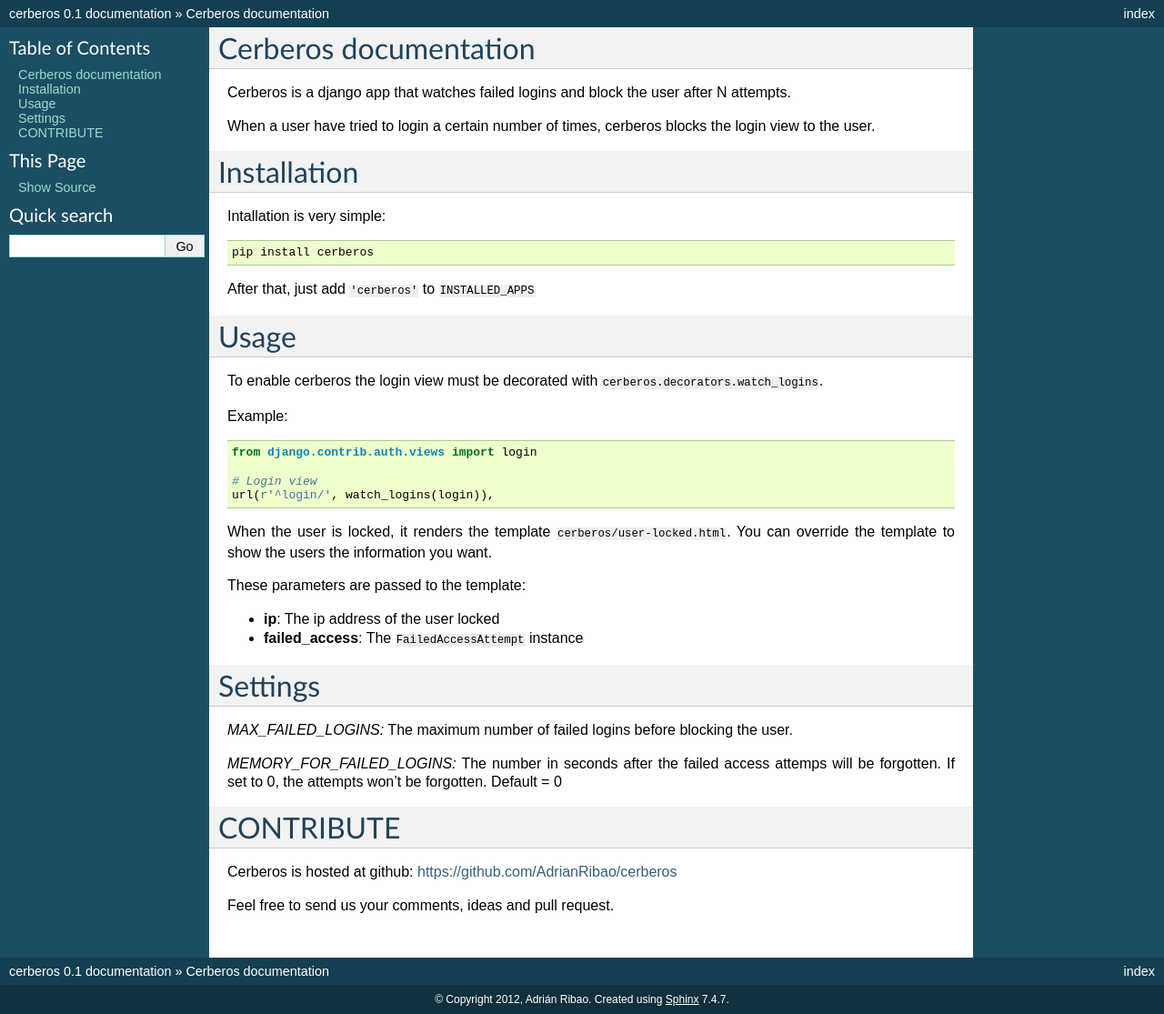
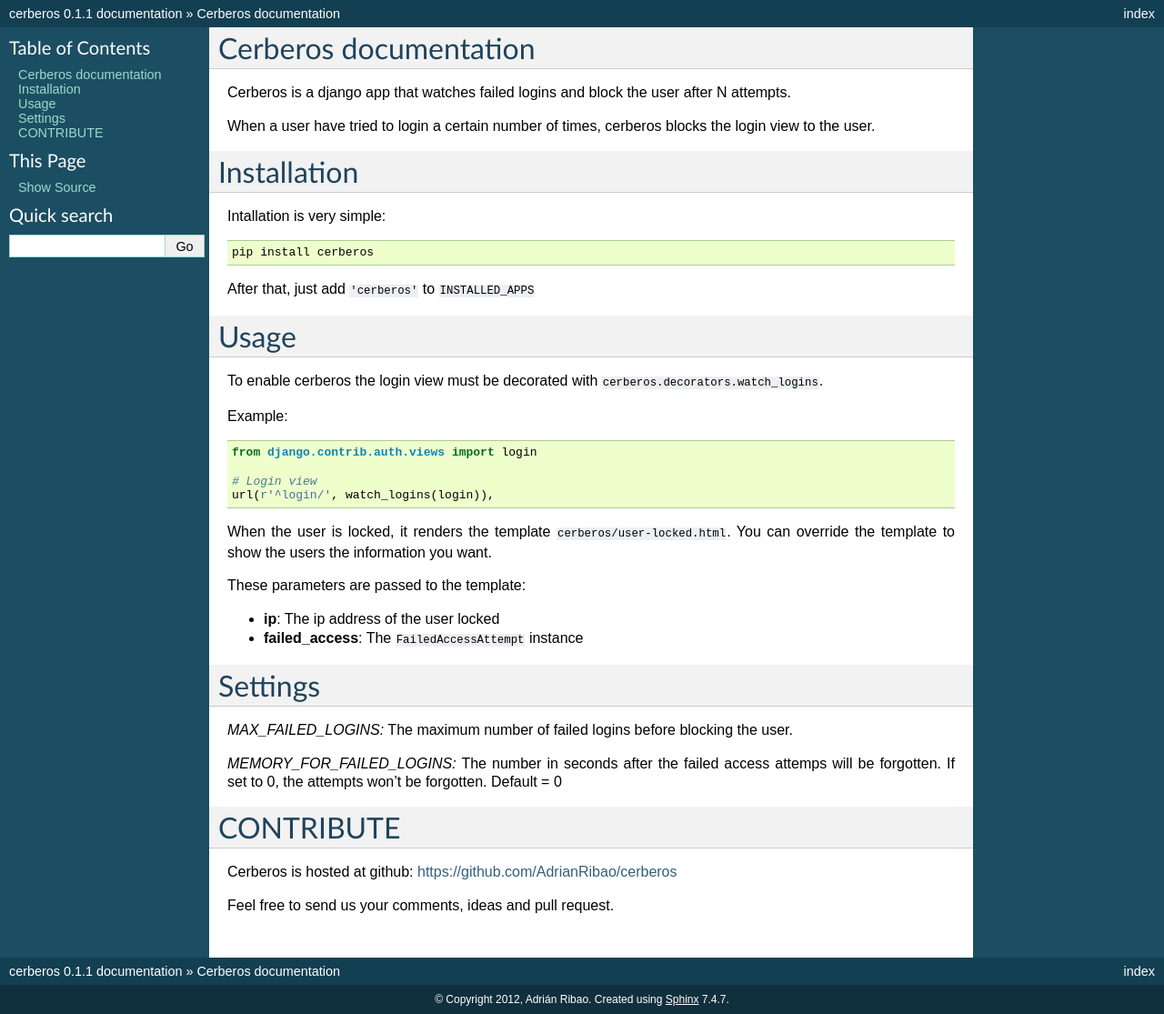
Before and after one commit to AdrianRibao/cerberos, a Sphinx documentation site: the page built from docs/source/index.rst, in a window 1280 px wide. Shown: the whole page at 91% size. Built offline with Sphinx 7.4.7, drawn with Linux system fonts in a browser that asks for light colours; formulas are drawn with MathJax 3.

Commit message:
Version 0.1.1

```diff
--- a/docs/source/conf.py
+++ b/docs/source/conf.py
@@ -48,9 +48,9 @@
 # built documents.
 #
 # The short X.Y version.
-version = '0.1'
+version = '0.1.1'
 # The full version, including alpha/beta/rc tags.
-release = '0.1'
+release = '0.1.1'
 
 # The language for content autogenerated by Sphinx. Refer to documentation
 # for a list of supported languages.
--- a/setup.py
+++ b/setup.py
@@ -7,7 +7,7 @@
 from setuptools import setup, find_packages
 
 
-version = '0.1.0'
+version = '0.1.1'
 
 
 if sys.argv[-1] == 'publish':
```
